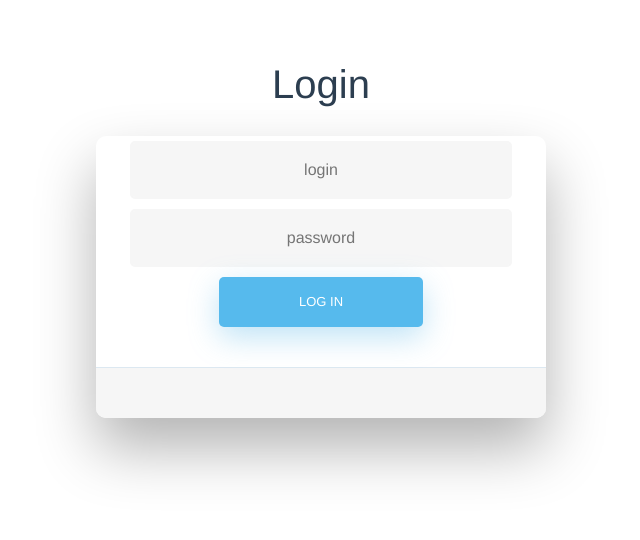
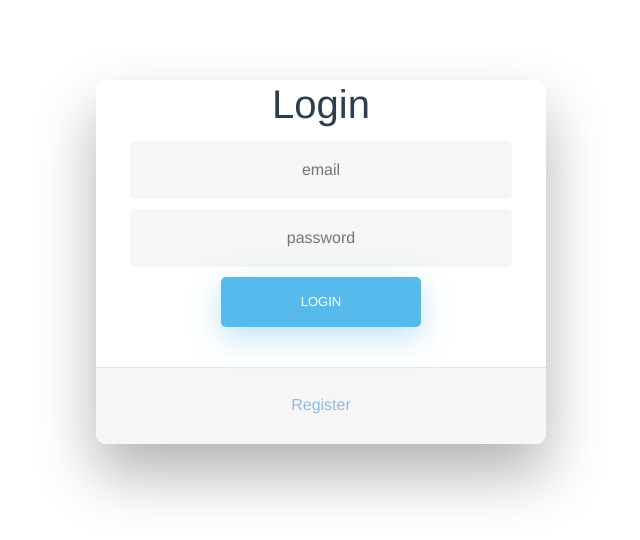
Before and after one commit to noahweingand/producer-db, a Vue app in the folder client/: page / in a window 1280 px wide. Shown: the top 540 px of the page, without its empty margins (319-959 px from the left). Built offline with nearby package versions, Linux system fonts and the light colour scheme.

Commit message:
added login capability, need to get results back

```diff
--- a/client/src/LoginService.js
+++ b/client/src/LoginService.js
@@ -1,3 +1,14 @@
-import axios from axios;
+import axios from 'axios'
 
-const url = 'http://localhost:8080/api/Users';
+const url = 'http://localhost:8080/api/Users/login'
+
+class LoginService {
+    static loginUser(email, password){
+        return axios.post(url, {
+            email,
+            password
+        })
+    }
+}
+
+export default LoginService;
--- a/client/src/components/Login.vue
+++ b/client/src/components/Login.vue
@@ -1,25 +1,24 @@
 <template>
   <div class="hello">
-      <h1>{{ msg }}</h1>
         <div class="wrapper fadeInDown">
       <div id="formContent">
     <!-- Tabs Titles -->
 
     <!-- Icon -->
         <div class="fadeIn first">
-
+          <h1>{{ msg }}</h1>
         </div>
 
     <!-- Login Form -->
         <form>
-          <input type="text" id="login" class="fadeIn second" name="login" placeholder="login">
-          <input type="text" id="password" class="fadeIn third" name="login" placeholder="password">
-          <input type="submit" class="fadeIn fourth" value="Log In">
+          <input type="text" id="login" v-model="email" class="fadeIn second" name="login" placeholder="email">
+          <input type="text" id="password" v-model="password" class="fadeIn third" name="login" placeholder="password">
+          <input v-on:click="loginUser" type="submit" class="fadeIn fourth" value="Login">
         </form>
 
     <!-- Remind Passowrd -->
         <div id="formFooter">
-          <!-- <a class="underlineHover" href="#">Forgot Password?</a> -->
+           <a class="underlineHover" href="#">Register</a>
         </div>
 
       </div>
@@ -28,10 +27,23 @@
 </template>
 
 <script>
+import LoginService from '../LoginService';
+
 export default {
   name: 'HelloWorld',
   props: {
     msg: String
+  },
+  data(){
+    return{
+      email: '',
+      password: ''
+    }
+  },
+  methods: {
+    async loginUser(){
+      await LoginService.loginUser(this.email, this.password);
+    }
   }
 }
 </script>
```
Also changed, not shown: 2 other files (tests, documents, lock files or other folders).
